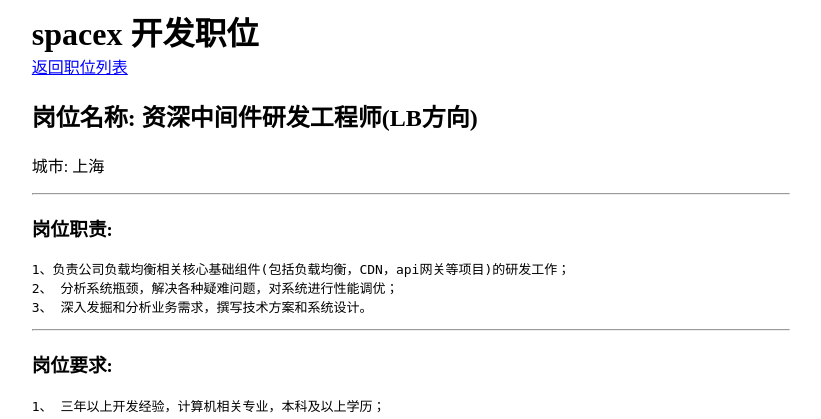
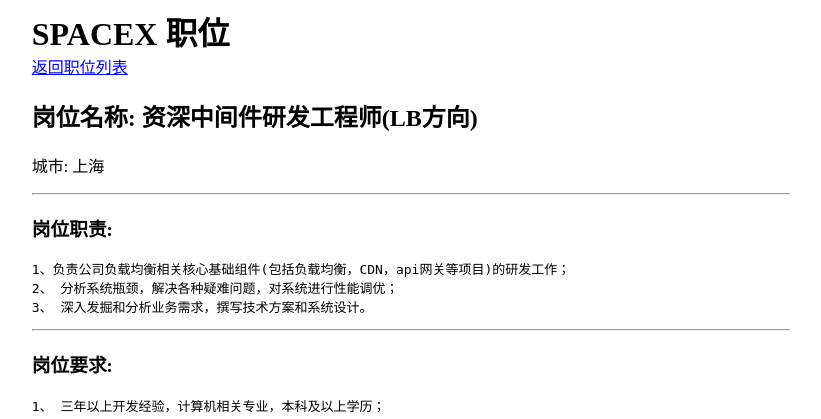
Before and after one commit to muare/django_recruitment, a Django app: page /job/1/ in a window 1280 px wide. Shown: the top 419 px of the page, without its empty margins (229-1050 px from the left). Run offline with Django 3.2, Linux system fonts and the light colour scheme; data comes from the database, SQL or seed files in the repository.

Commit message:
fix header

```diff
--- a/jobs/templates/base.html
+++ b/jobs/templates/base.html
@@ -1,4 +1,4 @@
-<h1 style="margin: auto; width: 60%;">spacex 开发职位</h1>
+<h1 style="margin: auto; width: 60%;">SPACEX 职位</h1>
 
 {% block content%}
 {% endblock%}
```
